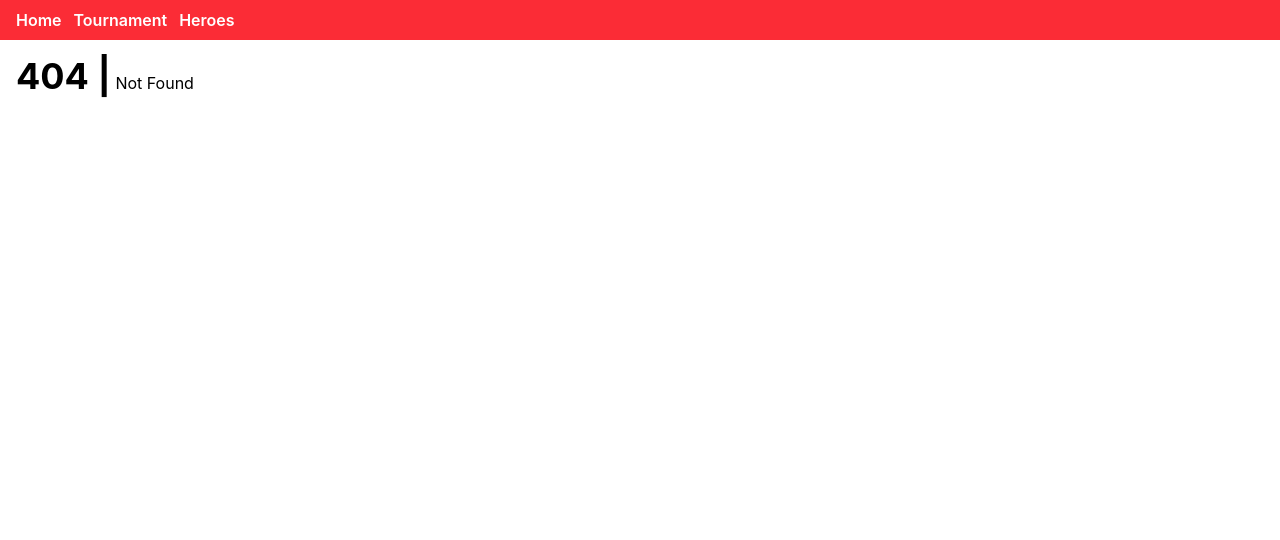
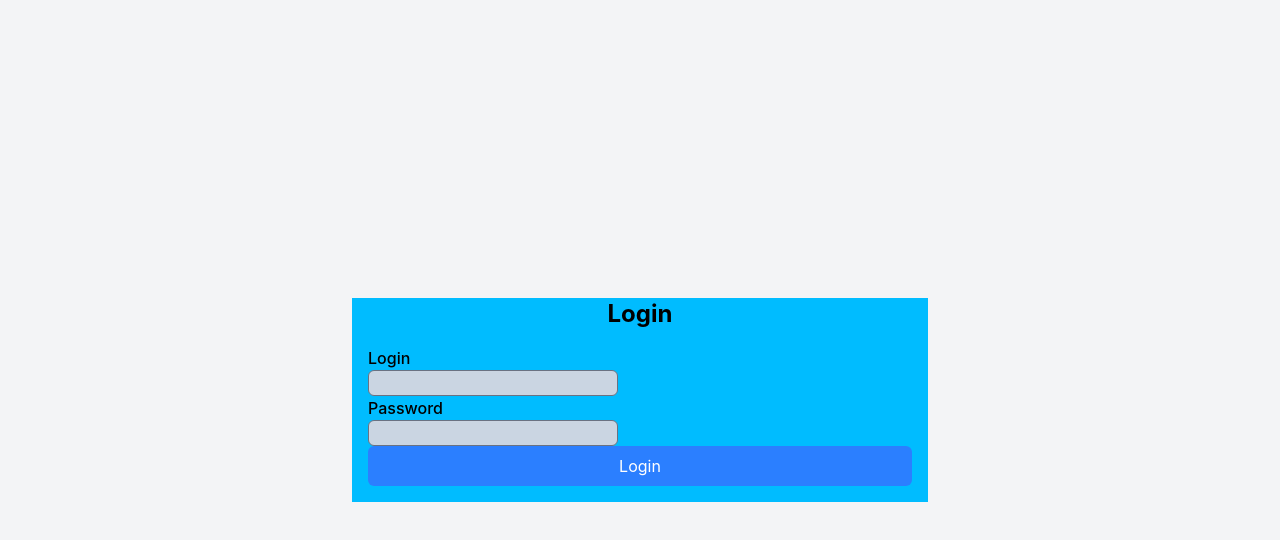
Before and after one commit to Dewantara765/mpl-golang-teams, a React (Vite) app in the folder fe-mpl-teams/: page /dashboard/login in a window 1280 px wide. Before the commit this address had no page. Shown: the top 540 px of the page. Built offline with nearby package versions, Linux system fonts and the light colour scheme.

Commit message:
authentication di dashboard  frontend

```diff
--- /dev/null
+++ b/fe-mpl-teams/src/components/AdminRoute.tsx
@@ -0,0 +1,44 @@
+
+import { Navigate, Outlet, useLocation } from "react-router-dom";
+
+interface StoredUser {
+    id: number;
+    name: string;
+    username: string;
+    email: string;
+    role: "admin" | "user";
+}
+
+export default function AdminRoute() {
+    const location = useLocation();
+
+    const token = sessionStorage.getItem("token");
+    const storedUser = sessionStorage.getItem("user");
+
+    if (!token || !storedUser) {
+    return (
+        <Navigate
+        to="/dashboard/login"
+        replace
+        state={{ from: location }}
+        />
+    );
+    }
+
+    let user: StoredUser;
+
+    try {
+        user = JSON.parse(storedUser);
+    } catch {
+        sessionStorage.removeItem("token");
+        sessionStorage.removeItem("user");
+
+        return <Navigate to="/dashboard/login" replace />;
+    }
+
+    if (user.role !== "admin") {
+        return <Navigate to="/" replace />;
+    }
+
+    return <Outlet />;
+    }
--- /dev/null
+++ b/fe-mpl-teams/src/layouts/AuthLayout.tsx
@@ -0,0 +1,9 @@
+import { Outlet } from "react-router-dom";
+
+export default function AuthLayout() {
+    return (
+        <div className="w-full h-screen flex items-center justify-center bg-gray-100">
+            <Outlet />
+        </div>
+    );
+    }
--- a/fe-mpl-teams/src/routes/index.tsx
+++ b/fe-mpl-teams/src/routes/index.tsx
@@ -2,6 +2,7 @@ import { Routes, Route } from 'react-router-dom'
 import Home from '../views/home.tsx'
 import DefaultLayout from '../layouts/DefaultLayout.tsx'
 import DashboardLayout from '../layouts/DashboardLayout.tsx'
+import AuthLayout from '../layouts/AuthLayout.tsx'
 import '../App.css'
 import Team from '../views/dashboard/team/index.tsx'
 import TeamCreate from '../views/dashboard/team/create.tsx'
@@ -31,6 +32,8 @@ import DashboardStandingIndex from '../views/dashboard/standing/index.tsx'
 import PhaseMatches from '../views/phase/match.tsx'
 import CreateDraft from '../views/dashboard/match/create_draft.tsx'
 import UpdateFirstPick from '../views/dashboard/match/update_fp.tsx'
+import Login from '../views/dashboard/auth/login.tsx'
+import AdminRoute from '../components/AdminRoute.tsx'
 
 export default function AppRoutes() {
   return (
@@ -44,6 +47,11 @@ export default function AppRoutes() {
         <Route path="/tournament/:slug/:phaseSlug" element={<PhaseMatches/>}/>
 
       </Route>
+      <Route element={<AuthLayout />}>
+        <Route path="/dashboard/login" element={<Login/>}/>
+
+      </Route>
+      <Route element={<AdminRoute/>}>
         <Route element={<DashboardLayout />}>
           <Route path="/dashboard/team" element={<Team />} />
           <Route path="/dashboard/team/create" element={<TeamCreate />} />
@@ -69,6 +77,7 @@ export default function AppRoutes() {
           <Route path="/dashboard/match/:id/game/:game_id/create" element={<CreateDraft/>}/>
           <Route path="/dashboard/match/:id/game/:game_id/update_fp" element={<UpdateFirstPick/>}/>
         </Route>
+      </Route>
     </Routes>
   )
 }
--- /dev/null
+++ b/fe-mpl-teams/src/views/dashboard/auth/login.tsx
@@ -0,0 +1,83 @@
+import { api } from "../../../services/api"
+import { useState, type FormEventHandler } from "react"
+import { useNavigate } from "react-router-dom"
+
+export default function Login(){
+    const navigate = useNavigate();
+
+    const [login, setLogin] = useState("");
+    const [password, setPassword] = useState("");
+    const [token, setToken] = useState<string>("");
+    const [error, setError] = useState("");
+    const [loading, setLoading] = useState(false);
+
+interface LoginResponse {
+    message: string;
+    token: string;
+    user: {
+    id: number;
+    name: string;
+    username: string;
+    email: string;
+    role: "admin" | "user";
+    };
+}
+
+const submit : FormEventHandler<HTMLFormElement>= async(e) => {
+        e.preventDefault()
+        try {
+            const response = await api.post("/auth/login", {
+                login: login.trim(),
+                password: password
+            });
+
+            const data = response.data
+
+            if (data.user.role !== "admin") {
+                setError("Akun ini tidak memiliki akses admin.");
+                return;
+            }
+
+
+            if(data.token) {
+                setToken(data.token);
+                sessionStorage.setItem("token", data.token);
+                sessionStorage.setItem("user", JSON.stringify(data.user));
+                navigate("/dashboard/team");
+            }
+
+        }catch (err: any) {
+            console.error(error)
+            setError(
+            err.response?.data?.message ??
+            "Tidak dapat terhubung ke server."
+        );
+        } finally {
+            setLoading(false)
+        }
+    }
+    return (
+        <div className="w-xl bg-sky-400">
+            <p className="text-2xl font-bold text-center">Login</p>
+            <form onSubmit={submit} className="flex flex-col justify-center m-4">
+                <div>
+                <label className="input-label">Login</label>
+                    <input type="text" className="input-field" onChange={(e) => setLogin(e.target.value)}/>
+                </div>
+                <div>
+                    <label className="input-label">Password</label>
+                    <input type="password" className="input-field" onChange={(e) => setPassword(e.target.value)}/>
+                </div>
+                {error && (
+            <p
+            role="alert"
+            className="rounded-lg border border-red-500/30 bg-red-500/10 p-3 text-sm text-red-400"
+            >
+            {error}
+            </p>
+        )}
+                <button className="button">Login</button>
+            </form>
+        </div>
+    )
+}
```
Lines whose indentation alone changed are shown as unchanged.
